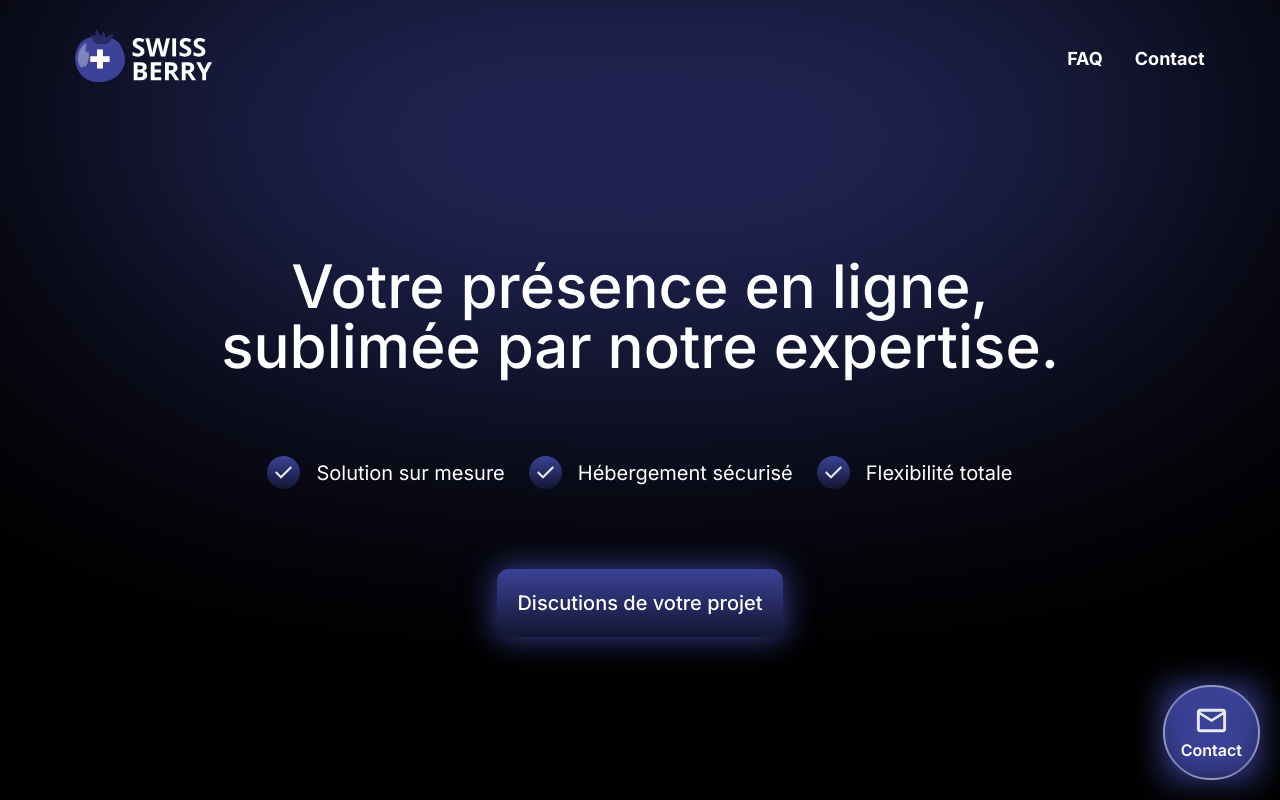
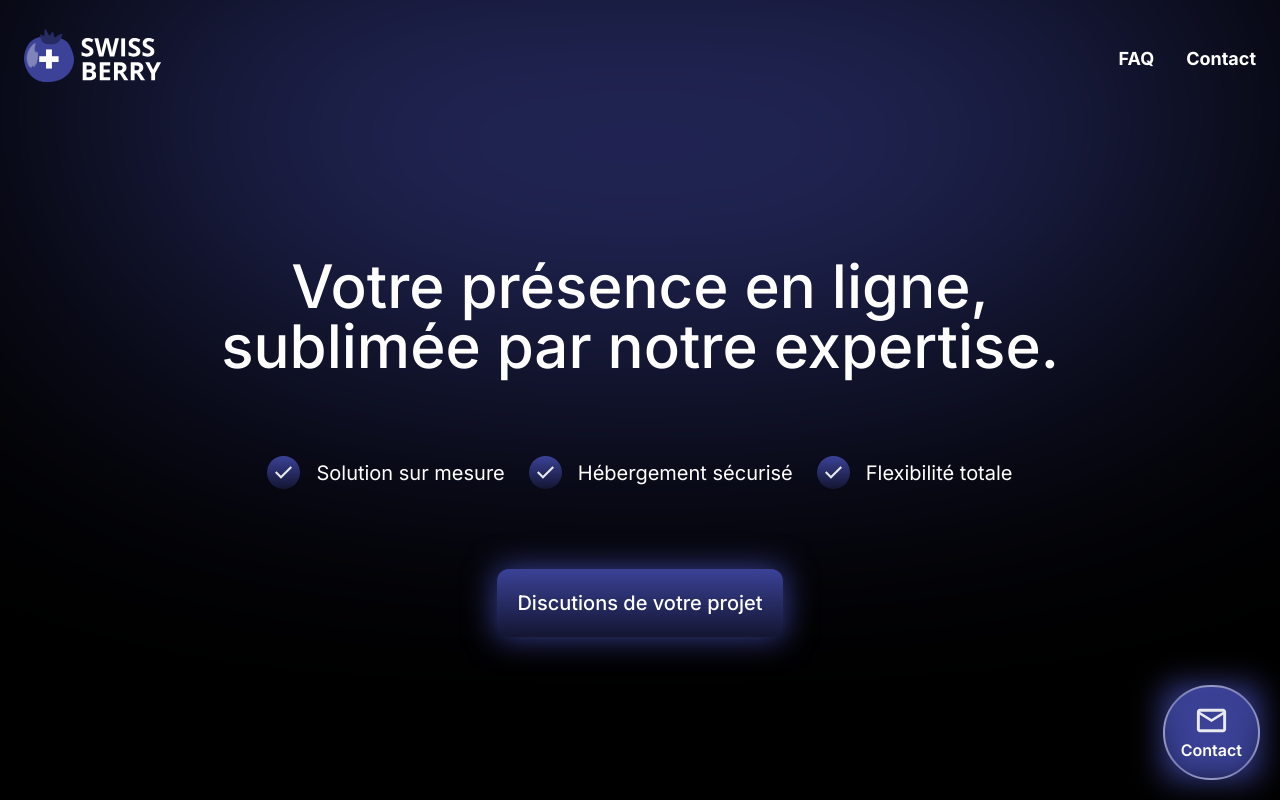
Before and after one commit to anthohn/swiss-berry, a Next.js app: page / in a window 1280 px wide. Shown: the top 800 px of the page. Built offline with nearby package versions, Linux system fonts and the light colour scheme.

Commit message:
add max-w

```diff
--- a/app/components/Header.tsx
+++ b/app/components/Header.tsx
@@ -42,7 +42,7 @@ export default function Header() {
                     delay: 0.6,
                     duration: 1 }}
             >
-                <div className="mx-auto w-11/12 flex items-center justify-between">
+                <div className="mx-auto flex items-center justify-between  max-w-screen-2xl">
                     {/* Logo */}
                     <a href="/" className="flex-shrink-0">
                         <Image src={LogoSwissBerry} width={150} height={150} alt="logo Swiss Berry" />
--- a/app/layout.tsx
+++ b/app/layout.tsx
@@ -46,9 +46,11 @@ export default function RootLayout({
 }>) {
   return (
     <html lang="fr" className={inter.className}>
-      <body className="flex flex-col">
+      <body>
         <Header />
-        {children}
+        <div className="max-w-screen-2xl mx-auto">
+          {children}
+        </div>
         <Toaster position="top-right" />
         <ContactBtn/>
       </body>
```
